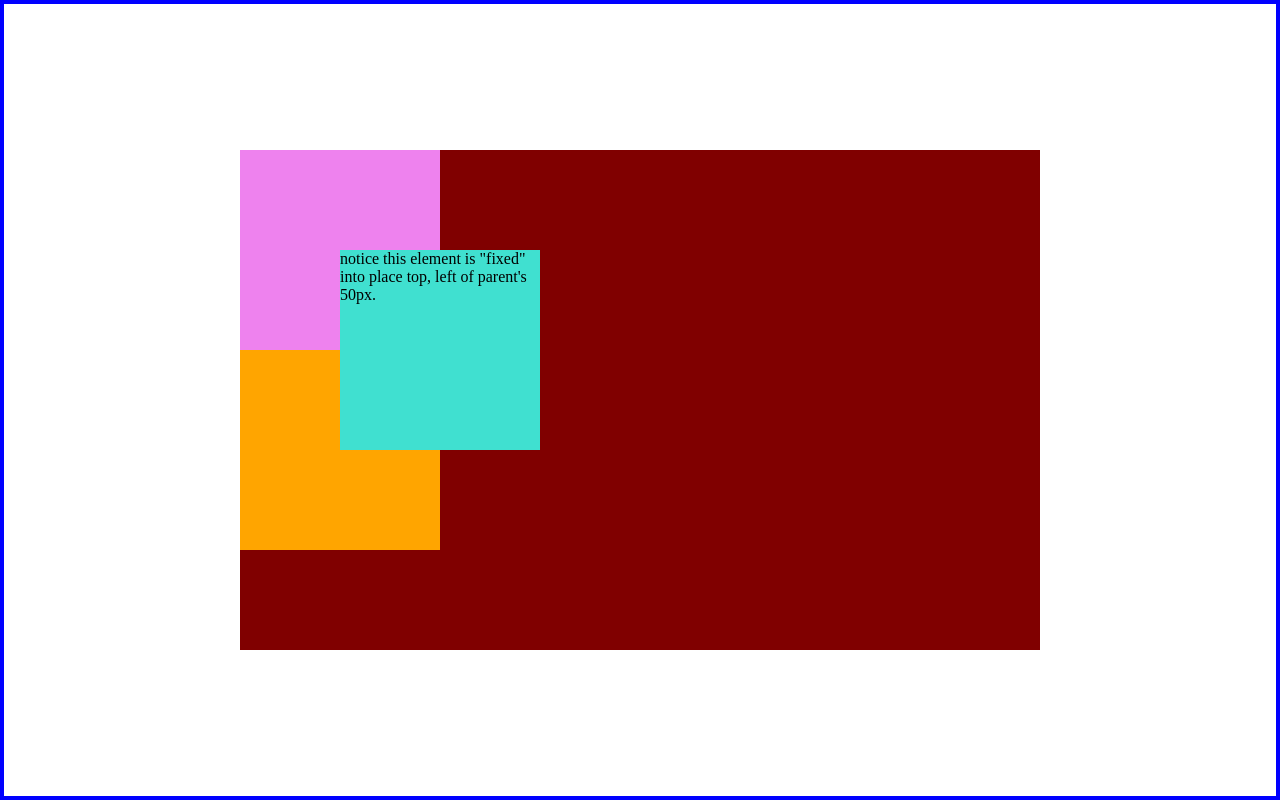
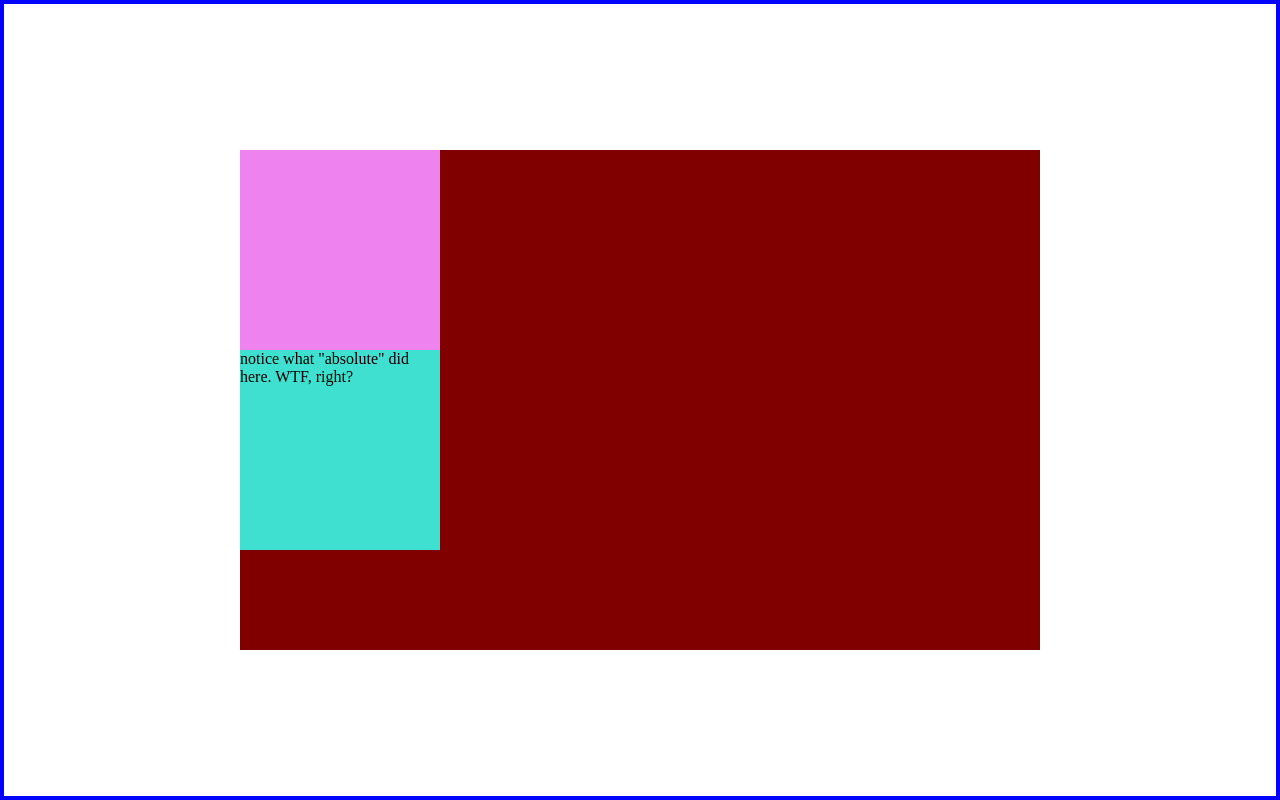
Before and after one commit to noanonoa/michael-test, a plain HTML site: page index.html in a window 1280 px wide. Drawn offline with Linux system fonts and the light colour scheme.

Commit message:
position absolute example

```diff
--- a/index.html
+++ b/index.html
@@ -10,7 +10,7 @@
 <body>
   <div id="parent-div">
     <div class="child-one"></div>
-    <div class="child-two">notice this element is "fixed" into place top, left of parent's 50px.</div>
+    <div class="child-two">notice what "absolute" did here.  WTF, right?</div>
     <div class="child-three"></div>
   </div>
 </body>
--- a/style.css
+++ b/style.css
@@ -30,31 +30,30 @@ body {
   transform: translate(-50%, -50%);
 }
 
-
-
-
-.child-one{
-  background-color: violet;
+/*refactor code.  instead of repeating 3 times, write it once.*/
+div{
   width: 200px;
   height: 200px;
 }
 
+.child-one{
+  background-color: violet;
+}
+
 .child-two{
   background-color: turquoise;
-  width: 200px;
-  height: 200px;
   /*
-  * notice what "fixed" has done to this element.
+  * notice what "absolute" has done to this element.
   * it took it out of the html document flow.
-  * .child-one and .child-two continue to follow each other as part of the document flow.
+  * .child-one and .child-three continue to follow each other as part of the document flow.
+  * Except, look!  .child-three is 'hiding' behind .child-two!
   */
-  position: fixed;
-  top: 100px;
-  left: 100px;
+  position: absolute;
+  /* top: 50%; */
+  /* left: 50%; */
+  /* transform: translate(-50%, -50%); */
 }
 
 .child-three{
   background-color: orange;
-  width: 200px;
-  height: 200px;
 }
```
